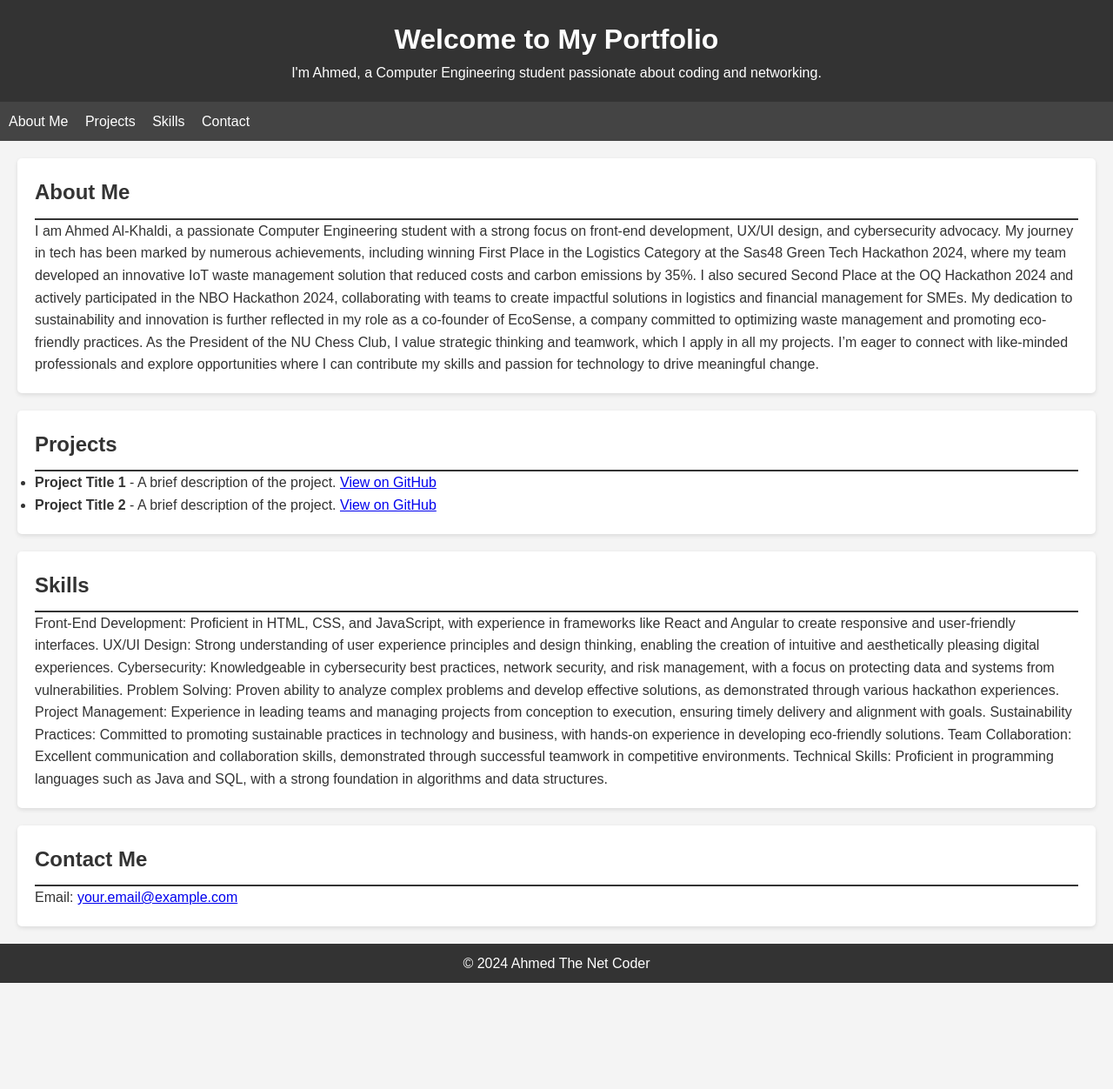
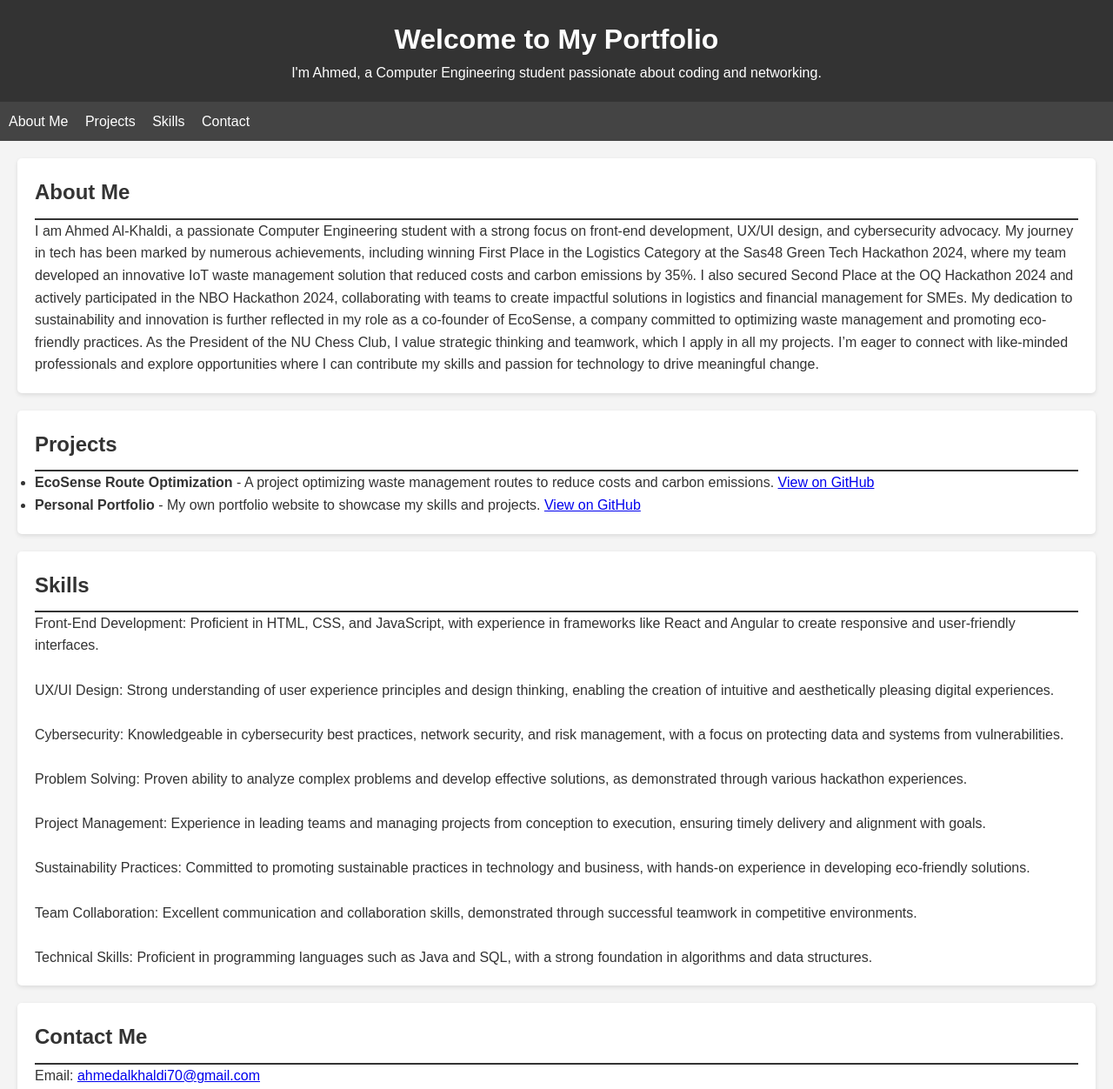
Before and after one commit to AhmedTheNetCoder/Personal-Portfolio, a plain HTML site: page index.html in a window 1280 px wide. Shown: the top 1252 px of the page at 87% size. Before the commit the page ends 1130 px from the top, so only its background shows below. Drawn offline with Linux system fonts and the light colour scheme; a script that the page names is missing.

Commit message:
Update index.html

```diff
--- a/index.html
+++ b/index.html
@@ -25,48 +25,48 @@
         <h2>About Me</h2>
         <p>I am Ahmed Al-Khaldi, a passionate Computer Engineering student with a strong focus on front-end development, UX/UI design, and cybersecurity advocacy. My journey in tech has been marked by numerous achievements, including winning First Place in the Logistics Category at the Sas48 Green Tech Hackathon 2024, where my team developed an innovative IoT waste management solution that reduced costs and carbon emissions by 35%.
 
-I also secured Second Place at the OQ Hackathon 2024 and actively participated in the NBO Hackathon 2024, collaborating with teams to create impactful solutions in logistics and financial management for SMEs. My dedication to sustainability and innovation is further reflected in my role as a co-founder of EcoSense, a company committed to optimizing waste management and promoting eco-friendly practices.
+        I also secured Second Place at the OQ Hackathon 2024 and actively participated in the NBO Hackathon 2024, collaborating with teams to create impactful solutions in logistics and financial management for SMEs. My dedication to sustainability and innovation is further reflected in my role as a co-founder of EcoSense, a company committed to optimizing waste management and promoting eco-friendly practices.
 
-As the President of the NU Chess Club, I value strategic thinking and teamwork, which I apply in all my projects. I’m eager to connect with like-minded professionals and explore opportunities where I can contribute my skills and passion for technology to drive meaningful change.</p>
+        As the President of the NU Chess Club, I value strategic thinking and teamwork, which I apply in all my projects. I’m eager to connect with like-minded professionals and explore opportunities where I can contribute my skills and passion for technology to drive meaningful change.</p>
     </section>
 
     <section id="projects">
         <h2>Projects</h2>
         <ul>
             <li>
-                <strong>Project Title 1</strong> - A brief description of the project.
-                <a href="https://github.com/yourusername/project1">View on GitHub</a>
+                <strong>EcoSense Route Optimization</strong> - A project optimizing waste management routes to reduce costs and carbon emissions.
+                <a href="https://github.com/AhmedTheNetCoder/EcoSense-Route-Optimization">View on GitHub</a>
             </li>
             <li>
-                <strong>Project Title 2</strong> - A brief description of the project.
-                <a href="https://github.com/yourusername/project2">View on GitHub</a>
+                <strong>Personal Portfolio</strong> - My own portfolio website to showcase my skills and projects.
+                <a href="https://github.com/AhmedTheNetCoder/Personal-Portfolio">View on GitHub</a>
             </li>
-
+            <!-- Add more projects as needed -->
         </ul>
     </section>
 
     <section id="skills">
         <h2>Skills</h2>
-        <p>Front-End Development: Proficient in HTML, CSS, and JavaScript, with experience in frameworks like React and Angular to create responsive and user-friendly interfaces.
+        <p>Front-End Development: Proficient in HTML, CSS, and JavaScript, with experience in frameworks like React and Angular to create responsive and user-friendly interfaces.<br><br>
 
-UX/UI Design: Strong understanding of user experience principles and design thinking, enabling the creation of intuitive and aesthetically pleasing digital experiences.
+        UX/UI Design: Strong understanding of user experience principles and design thinking, enabling the creation of intuitive and aesthetically pleasing digital experiences.<br><br>
 
-Cybersecurity: Knowledgeable in cybersecurity best practices, network security, and risk management, with a focus on protecting data and systems from vulnerabilities.
+        Cybersecurity: Knowledgeable in cybersecurity best practices, network security, and risk management, with a focus on protecting data and systems from vulnerabilities.<br><br>
 
-Problem Solving: Proven ability to analyze complex problems and develop effective solutions, as demonstrated through various hackathon experiences.
+        Problem Solving: Proven ability to analyze complex problems and develop effective solutions, as demonstrated through various hackathon experiences.<br><br>
 
-Project Management: Experience in leading teams and managing projects from conception to execution, ensuring timely delivery and alignment with goals.
+        Project Management: Experience in leading teams and managing projects from conception to execution, ensuring timely delivery and alignment with goals.<br><br>
 
-Sustainability Practices: Committed to promoting sustainable practices in technology and business, with hands-on experience in developing eco-friendly solutions.
+        Sustainability Practices: Committed to promoting sustainable practices in technology and business, with hands-on experience in developing eco-friendly solutions.<br><br>
 
-Team Collaboration: Excellent communication and collaboration skills, demonstrated through successful teamwork in competitive environments.
+        Team Collaboration: Excellent communication and collaboration skills, demonstrated through successful teamwork in competitive environments.<br><br>
 
-Technical Skills: Proficient in programming languages such as Java and SQL, with a strong foundation in algorithms and data structures.</p>
+        Technical Skills: Proficient in programming languages such as Java and SQL, with a strong foundation in algorithms and data structures.</p>
     </section>
 
     <section id="contact">
         <h2>Contact Me</h2>
-        <p>Email: <a href="mailto:ahmedalkhaldi70@gmail.com">your.email@example.com</a></p>
+        <p>Email: <a href="mailto:ahmedalkhaldi70@gmail.com">ahmedalkhaldi70@gmail.com</a></p>
     </section>
 
     <footer>
```
